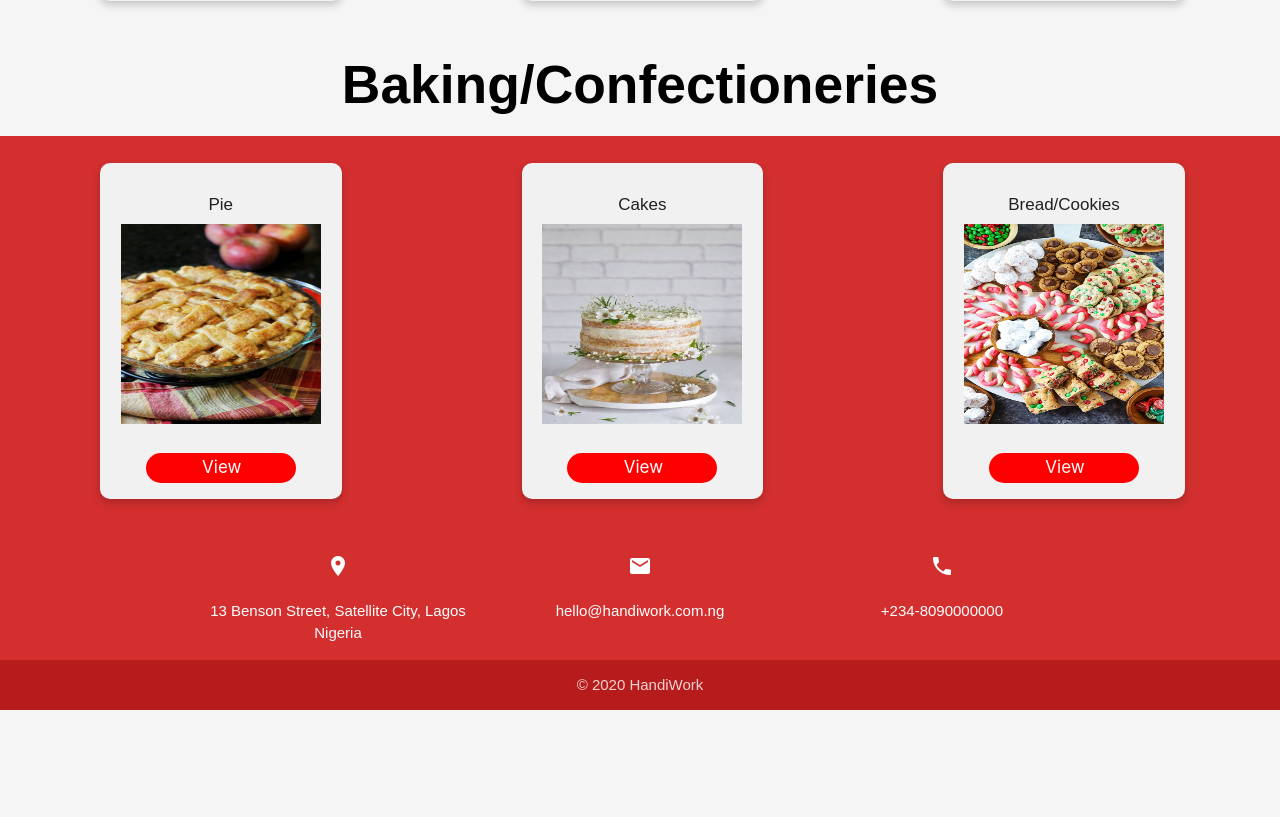
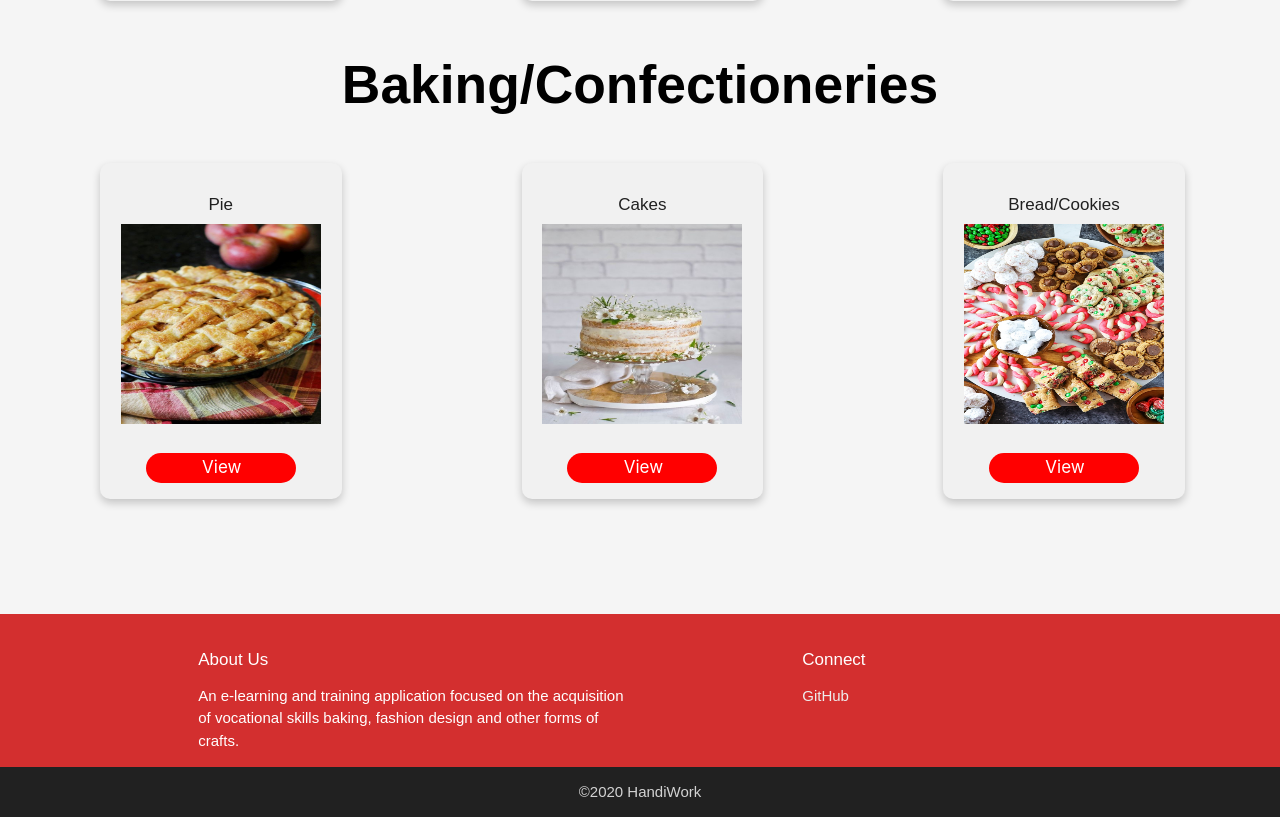
Before and after one commit to Sonia-Otiono/Team-6-Project-HandiWork, a PHP site: page /homepage.php in a window 1280 px wide. Shown: the part 1968-2785 px from the top of the page. Before the commit the page ends 2678 px from the top, so only its background shows below. Run offline with PHP 8.4, Linux system fonts and the light colour scheme; data that the repository does not hold is empty.

Commit message:
CSS Modifications

```diff
--- a/src/create-course.php
+++ b/src/create-course.php
@@ -36,11 +36,11 @@ if (move_uploaded_file($_FILES['image']['tmp_name'], $target)) {
 ?>
 
 
-<section>
+<section >
       <div class="container">
       <h4>Add New Course</h4><br>
       <div class="row">
-        <form class="col s12 l12" action="create-course.php" method="post" enctype="multipart/form-data">
+        <form class="col s12 l12" class="create-sec" action="create-course.php" method="post" enctype="multipart/form-data">
           <div class="row">
             <div class="input-field col s12 l12">
               <input type="text" name="title" class="validate">
--- a/src/handistyle.css
+++ b/src/handistyle.css
@@ -150,3 +150,6 @@ div .tdb{
     padding: 5px 5px;
     margin: 200px 0px 200px 100px;
 }
+/* .create-sec{
+    margin-bottom: 100px;
+} */
--- a/src/homepage.php
+++ b/src/homepage.php
@@ -130,7 +130,7 @@ include('include/config.php')
 </section>
 
 <h2>Baking/Confectioneries</h2>
-<section>
+<section class="lastsec">
   <div class="column">
     <div class="card">
         <h5>Pie</h5>
--- a/src/include/footer.php
+++ b/src/include/footer.php
@@ -1,24 +1,36 @@
+<section>
     <footer class="page-footer red darken-2">
         <div class="container">
             <div class="row">
-                    <div class="col s12 l4 center">
-                        <i class="material-icons">place</i>
-                        <p>13 Benson Street, Satellite City, Lagos<br> Nigeria</p>
+                <div class="col s12 l6">
+                    <h5>About Us</h5>
+                     <p>
+                        An e-learning and training application focused on the acquisition of vocational skills baking, fashion design and other forms of crafts.
+                    </p>
+
               </div>
-                    <div class="col s12 l4 center">
-                        <i class="material-icons">mail</i>
-                        <p>hello@handiwork.com.ng</p>
-                    </div>
-                    <div class="col s12 l4 center">
-                        <i class="material-icons">phone</i>
-                        <p>+234-8090000000</p>
+
+
+
+                <div class="col s12 l4 offset-l2">
+                    <h5 id="contact">Connect</h5>
+                    <ul>
+                        <li><a href="https://github.com/Sonia-Otiono/Team-6-Project-HandiWork" class="grey-text text-lighten-3">GitHub</a></li>
+
+
+                    </ul>
+
                 </div>
             </div>
         </div>
-            <div class="footer-copyright red darken-4">
-                <p class="container center">&copy; 2020 HandiWork</p>
+        <div class="footer-copyright grey darken-4">
+            <div class="container center-align">&copy;2020 HandiWork</div>
+
         </div>
+
+
     </footer>
+</section>
 
 
     <script src="materialize/js/jquery.js"></script>
--- a/src/index.php
+++ b/src/index.php
@@ -162,7 +162,7 @@
                 <div class="row container">
                     <div class="col s12 l5">
                         <h2 class="center stretch">Interested in Becoming an instructor?</h2>
-                        <a href="#" class="btn black thesignup">Sign up</a>
+                        <a href="signup.php" class="btn black thesignup">Sign up</a>
                     </div>
                     <div class="col s12 l5 offset-l2">
                         <img src="images/instructor.jpg" alt="">
--- a/src/trainers.css
+++ b/src/trainers.css
@@ -1,144 +1,4 @@
-/* #explore{
-  position: relative;
-  right: 160px;
-}
-
-#search{
-  border: 2px solid grey;
-  border-radius: 8px;
-  width: 405px;
-  height: 30px;
-  position: relative;
-  right: 100px;
-}
-
-#search-icon{
-  position: relative;
-  top: -60px;
-  left: 275px;
-}
-
-.topbtn, .dashb{
-  position: relative;
-  /* left: 10px; */
-/* }
-.picture{
-  background-image: url(Images/wallpaper.jpg);
-  background-size: cover ;
-  height: 360px;
-  margin-bottom: 5vh;
-  margin-top: -5vh;
-}
-.bottom-left{
-    color:white;
-    position: absolute;
-    top:100px;
-    font-size: 25px;
-    padding: 20px;
-
-}
-h4{
-    color:lightgray;
-}
-h3{
-    text-align: center;
-    color:white;
-    background-color:red;
-    font-size:30px;
-}
-h5{
-  font-size: 17px;
-}
-h2{
-  color: black;
-  text-align: center;
-  font-weight: 600;
-}
-
-* {
-    box-sizing: border-box;
-  }
-
-  body {
-    font-family: Arial, Helvetica, sans-serif;
-  }
-
-  /* Float four columns side by side */
-  /* .column {
-    float: left;
-    width: 22%;
-    padding: 0 20px;
-    margin-top:20px;
-    margin-left: 80px;
-    margin-bottom:40px;
-    margin-right: 60px;
-
-
-  } */
-
-  /* Remove extra left and right margins, due to padding in columns */
-  /* .row {margin: 0 -5px;} */
-
-  /* Clear floats after the columns */
-  /* .row:after {
-    content: "";
-    display: table;
-    clear: both;
-  } */
-
-  /* Style the counter cards */
-  /* .card {
-    box-shadow: 0 4px 8px 0 rgba(0, 0, 0, 0.2); /* this adds the "card" effect */
-    /* padding: 16px;
-    text-align: center;
-    background-color: #f1f1f1;
-    border-radius: 10px;
-  }  */
-
-  /* Responsive columns - one column layout (vertical) on small screens */
-  /* @media screen and (max-width: 600px) {
-    .column {
-      width: 100%;
-      display: block;
-      margin-bottom: 20px;
-    }
-  }
-  .column1 {
-    float: left;
-    width: 45%;
-    padding: 0 20px;
-    margin-top:20px;
-    margin-left: 40px;
-    margin-bottom:20px;
-    margin-right: 22px;
-    align-items: center;
-  }
-  .section2{
-      background-color: lightgray;
-  }
-  .section3{
-      background-color: lightgray;
-  }
-  #log{
-    width: 150px;
-    height: 30px;
-    border: none;
-    border-radius: 17px;
-    padding-left: 8px;
-    color: white;
-    background-color:red ;
-    font-size: 17px;
-    align-items: center;
-  }
-  #log:hover{
-      color:lightgray;
-  } */
-
-
-
-
-
-  #explore{
+ #explore{
     position: relative;
     right: 160px;
   }
@@ -272,3 +132,6 @@ h2{
     #log:hover{
         color:lightgray;
     }
+    .lastsec{
+      margin-bottom: 500px;
+    }
```
Also changed, not shown: src/signup.css (+4 -41 lines), src/signup.php (+4 -36 lines). Lines whose indentation alone changed are shown as unchanged.
